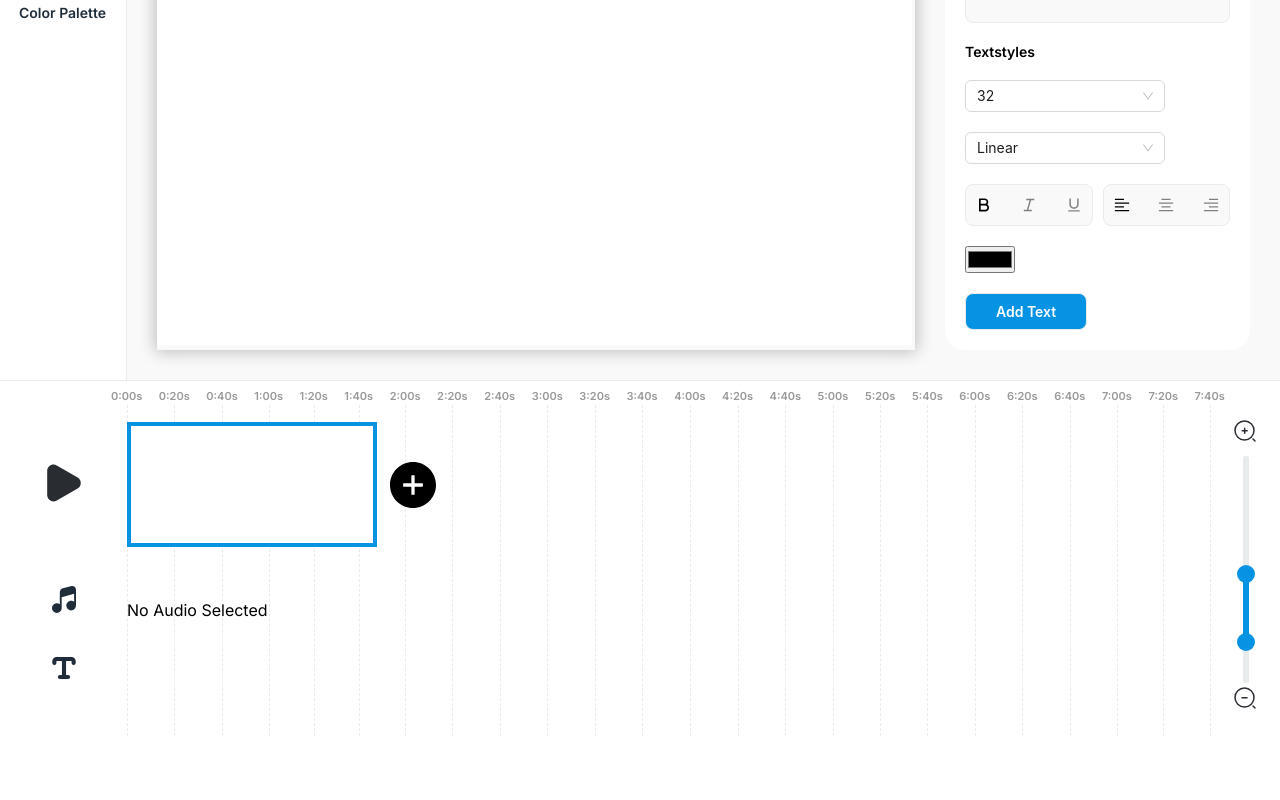
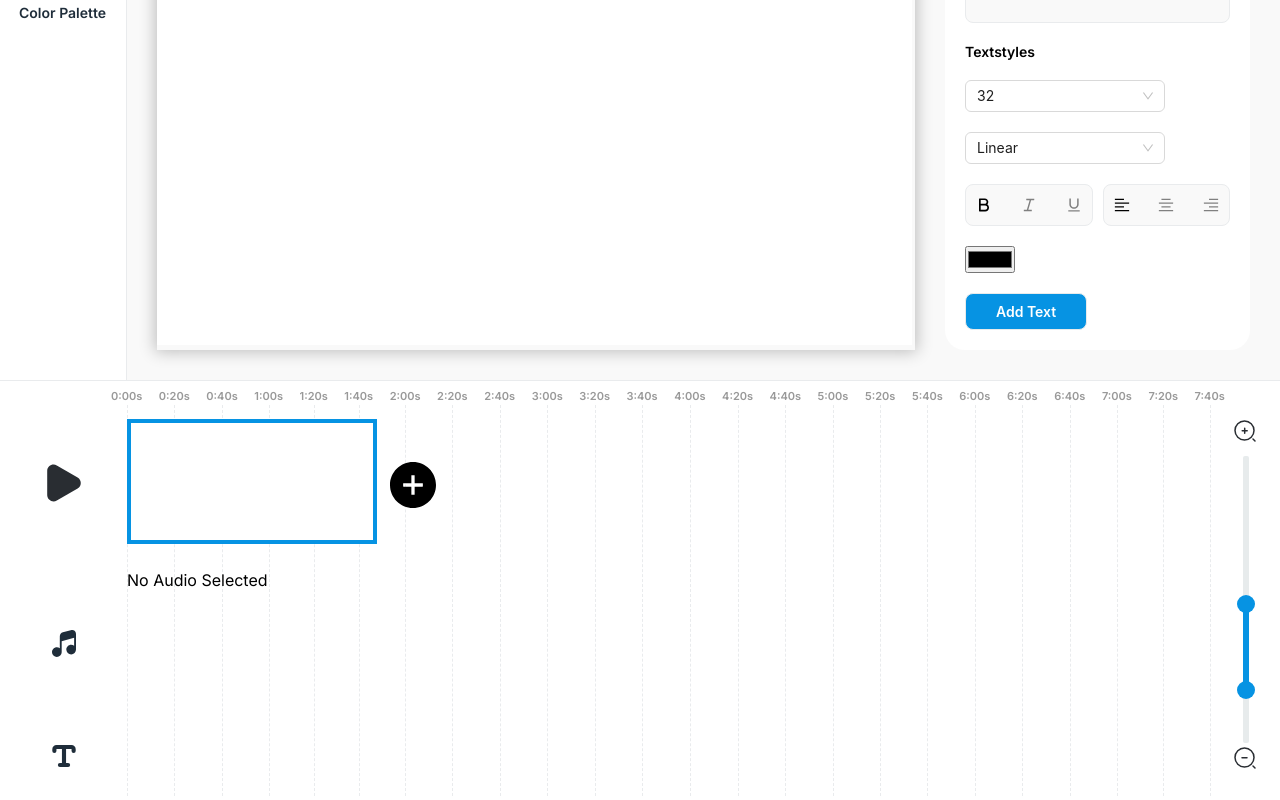
Before and after one commit to anchal-simform/vt-video-creator, a React (Create React App) app: page /editor in a window 1280 px wide. Shown: the part 355-1155 px from the top of the page. Before the commit the page ends 1095 px from the top, so only its background shows below. Built offline with nearby package versions, Linux system fonts and the light colour scheme.

Commit message:
Timeline layout fix

```diff
--- a/src/components/Timeline/Timeline.jsx
+++ b/src/components/Timeline/Timeline.jsx
@@ -241,7 +241,7 @@ function Timeline() {
             'No Audio Selected'
           )}
         </div>
-        <div className="timeline__mid__audio timeline_text_group">
+        <div className="timeline__mid__text">
           {currentSlide?.texts?.map((text, index) => (
             <span key={index} className="timeline_text_container">
               <span className="timeline_text">{text?.text}</span>
--- a/src/components/Timeline/Timeline.scss
+++ b/src/components/Timeline/Timeline.scss
@@ -5,9 +5,9 @@
   display: grid;
   grid-template-columns: 127px 1fr 71px;
   padding-top: 38px;
-  &__left, &__mid {
+  &__left{
     display: grid;
-    grid-template-rows: 131px 40px 38px;
+    grid-template-rows: 131px 128px 38px;
     gap: 30px;
     align-items: center;
     justify-content: center;
@@ -19,6 +19,9 @@
     justify-content: start;
     text-align: left;
     padding-bottom: 52px;
+    display: flex;
+    flex-direction: column;
+    align-items: flex-start;
     &__grid {
       position: absolute;
       width: calc(100% + 32px);
@@ -50,12 +53,19 @@
       flex-wrap: nowrap;
       overflow: auto;
       gap: 3px;
+      height: 131px;
     }
     &__audio {
-      overflow: auto;
+      // overflow: auto;
+      height: 128px;
+      width: 100%;
       img {
-        height: 40px;
+        height: 128px;
       }
+    }
+    &__text {
+      margin-top: 20px;
+      height: 30px;
     }
   }
   &__right {
@@ -119,8 +129,8 @@
       cursor: pointer;
   }
 
-  .timeline_text_group {
-    margin-top: 100px;
-  }
+  // .timeline_text_group {
+  //   margin-top: 100px;
+  // }
 
 }
```
